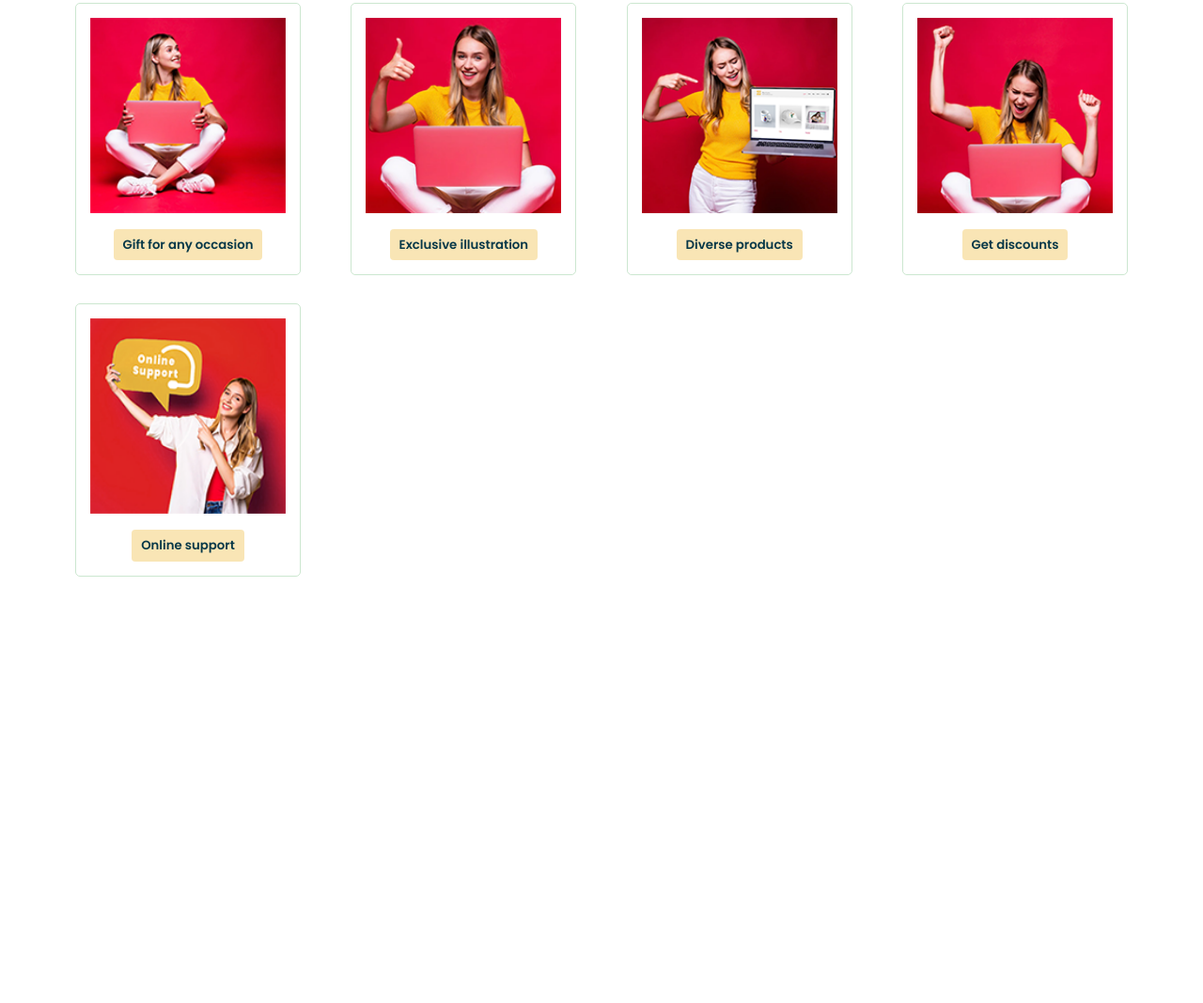
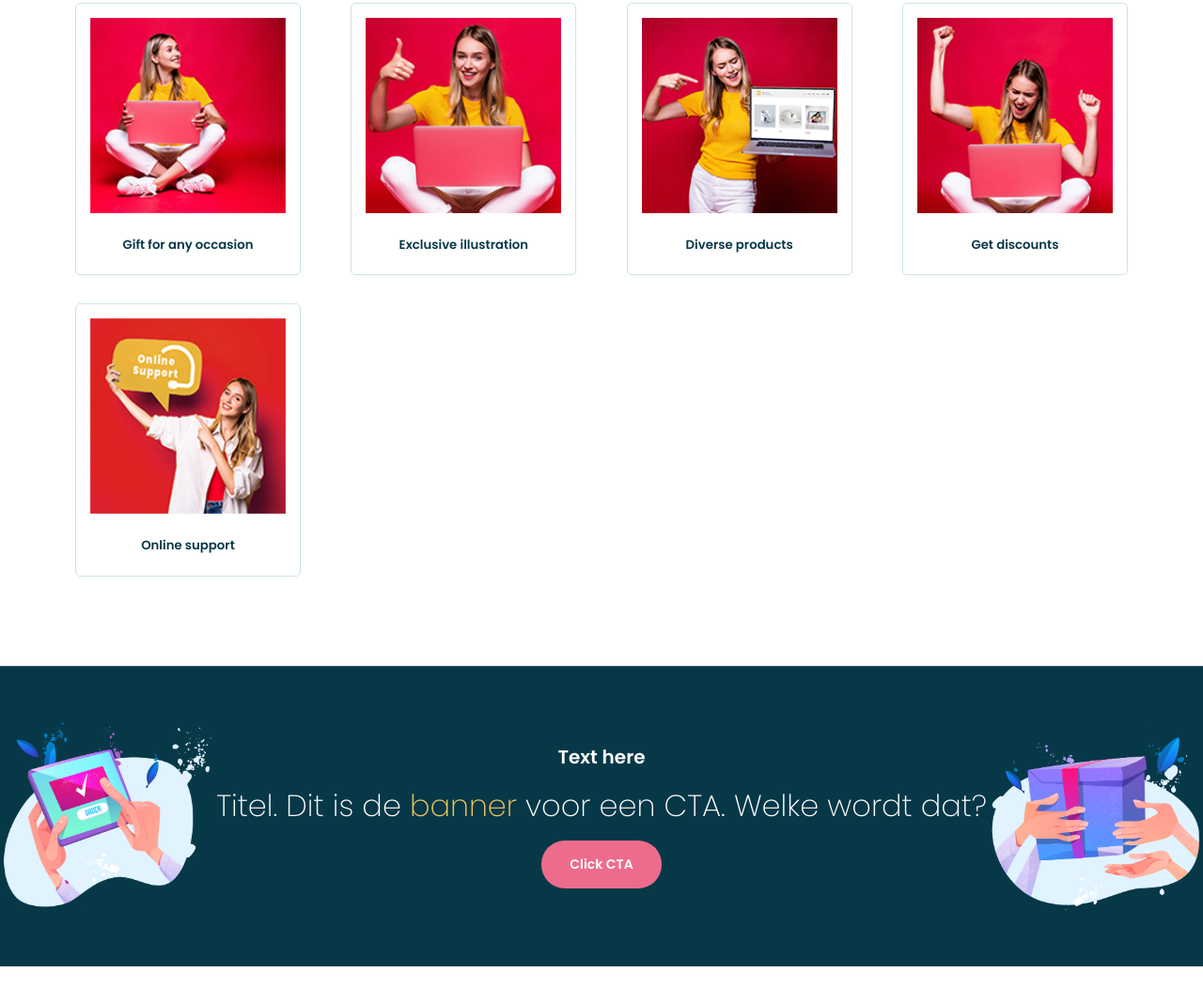
Before and after one commit to karinaraise/webshop, a plain HTML site: page index.html in a window 1280 px wide. Shown: the part 918-1986 px from the top of the page at 94% size. Before the commit the page ends 1587 px from the top, so only its background shows below. Drawn offline with Linux system fonts and the light colour scheme.

Commit message:
banner cta toegevoegd
tekst moet nog aangepast worden

```diff
--- a/index.html
+++ b/index.html
@@ -62,6 +62,12 @@
         </div>
     </section>
 
+    <section id="banner" class="section-m1">
+        <h4>Text here</h4>
+        <h2>Titel. Dit is de <span>banner</span> voor een CTA. Welke wordt dat?</h2>
+        <button class="normal">Click CTA</button>
+    </section>
+
     <script src="script.js">
     </script>
 </body>
--- a/style.css
+++ b/style.css
@@ -42,6 +42,19 @@ P{
 
 .section-m1 {
     margin: 40px 0;
+}
+
+button.normal {
+    font-size: 14px;
+    font-weight: 600;
+    padding: 15px 30px;
+    color: white;
+    background-color: #ed6c8c;
+    border-radius: 25px;
+    border: none;
+    cursor: pointer;
+    outline: none;
+    transition: 0.2s;
 }
 
 body{
@@ -179,5 +192,43 @@ body{
     line-height: 1;
     border-radius: 4px;
     color: #073848;
-    background-color: #f2c65e75;
 }
+
+
+
+#banner{
+    display: flex;
+    flex-direction: column;
+    justify-content: center;
+    align-items: center;
+    text-align: center;
+    background-image: url("images/banners/start-shop.png");
+    width: 100%;
+    height: 40vh;
+    background-size: cover;
+    background-position: center;
+}
+
+#banner h4{
+    color: white;
+    font-family: 'Poppins', sans-serif;
+    font-size: 20px;
+}
+
+#banner h2{
+    color: white;
+    font-weight: 400;
+    font-size: 32px;
+    padding: 10px 0;
+}
+
+#banner h2 span{
+    color: #f2c65e;
+}
+
+#banner button:hover {
+    background-color: #E9476F;
+    color: white;
+    transition: 0.6s;
+    transform: scale(1.1);
+}
```
Also changed, not shown: images/banners/start-shop.png (added).
